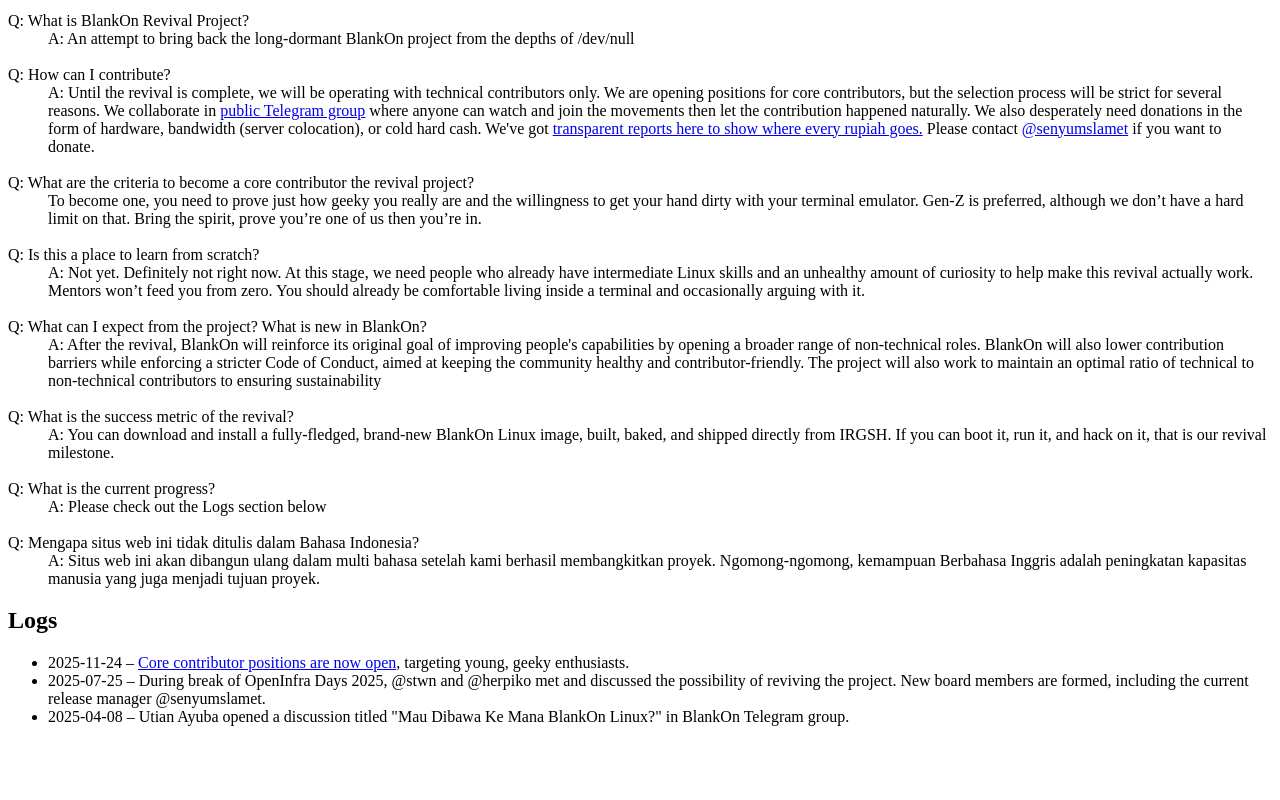
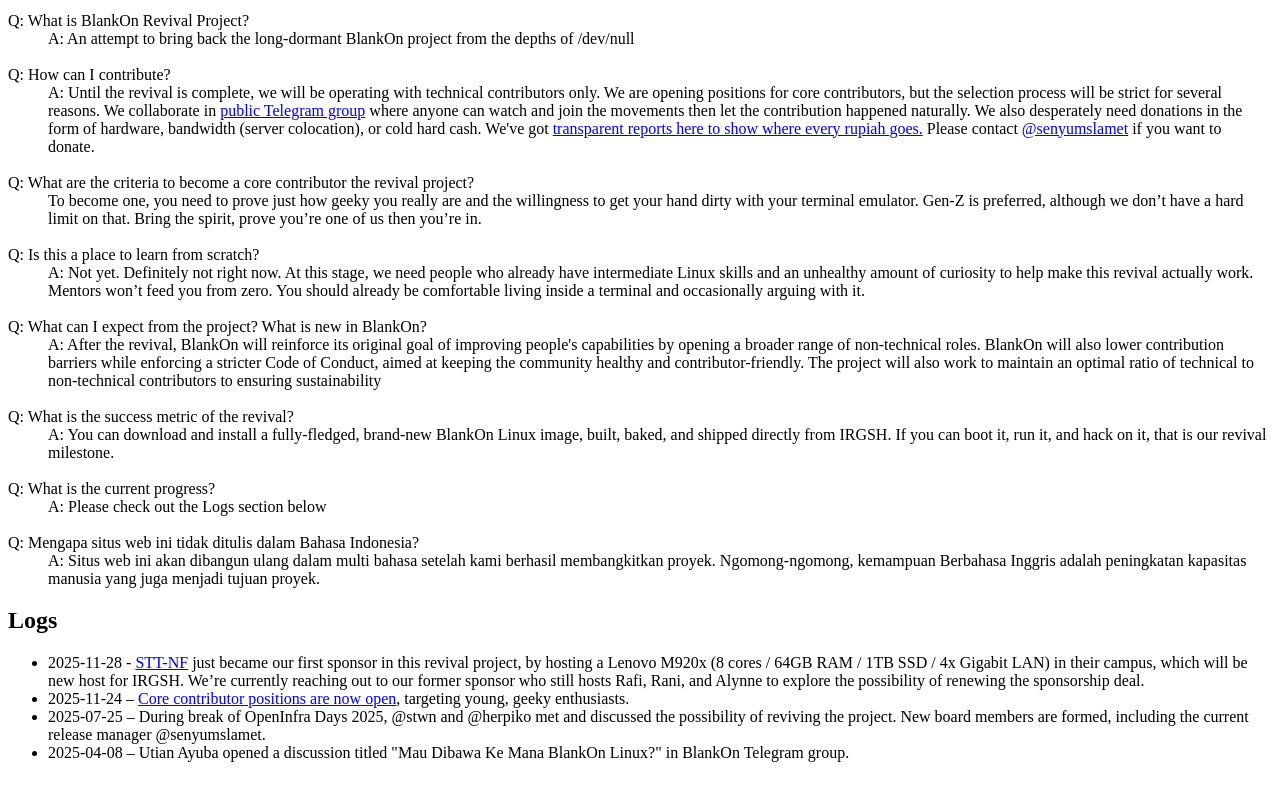
Before and after one commit to BlankOn/blankon.github.io, a plain HTML site: page index.html in a window 1280 px wide. Shown: the part 717-1517 px from the top of the page. Drawn offline with Linux system fonts and the light colour scheme.

Commit message:
Add log related to sponsorship.

```diff
--- a/index.html
+++ b/index.html
@@ -72,6 +72,7 @@
     </dl>
     <h2>Logs</h2>
     <ul>
+        <li>2025-11-28 - <a href="https://nurulfikri.ac.id/" target="_blank">STT-NF</a> just became our first sponsor in this revival project, by hosting a Lenovo M920x (8 cores / 64GB RAM / 1TB SSD / 4x Gigabit LAN) in their campus, which will be new host for IRGSH. We’re currently reaching out to our former sponsor who still hosts Rafi, Rani, and Alynne to explore the possibility of renewing the sponsorship deal.</li>
         <li>2025-11-24 – <a href="https://www.linkedin.com/feed/update/urn:li:activity:7398590278309244928/" target="_blank">Core contributor positions are now open</a>, targeting young, geeky enthusiasts.</li>
         <li>2025-07-25 – During break of OpenInfra Days 2025, @stwn and @herpiko met and discussed the possibility of reviving the project. New board members are formed, including the current release manager @senyumslamet.</li>
         <li>2025-04-08 – Utian Ayuba opened a discussion titled "Mau Dibawa Ke Mana BlankOn Linux?" in BlankOn Telegram group.</li>
```
